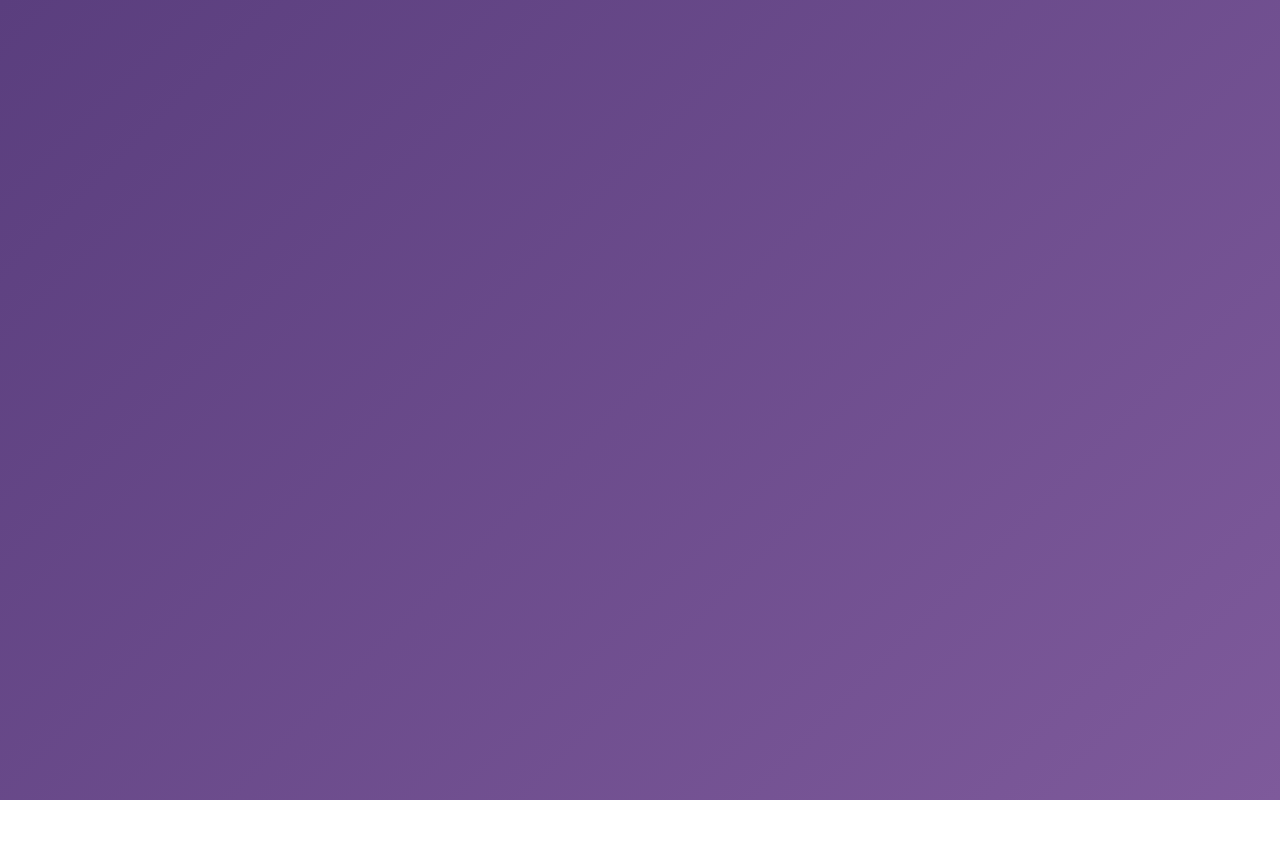
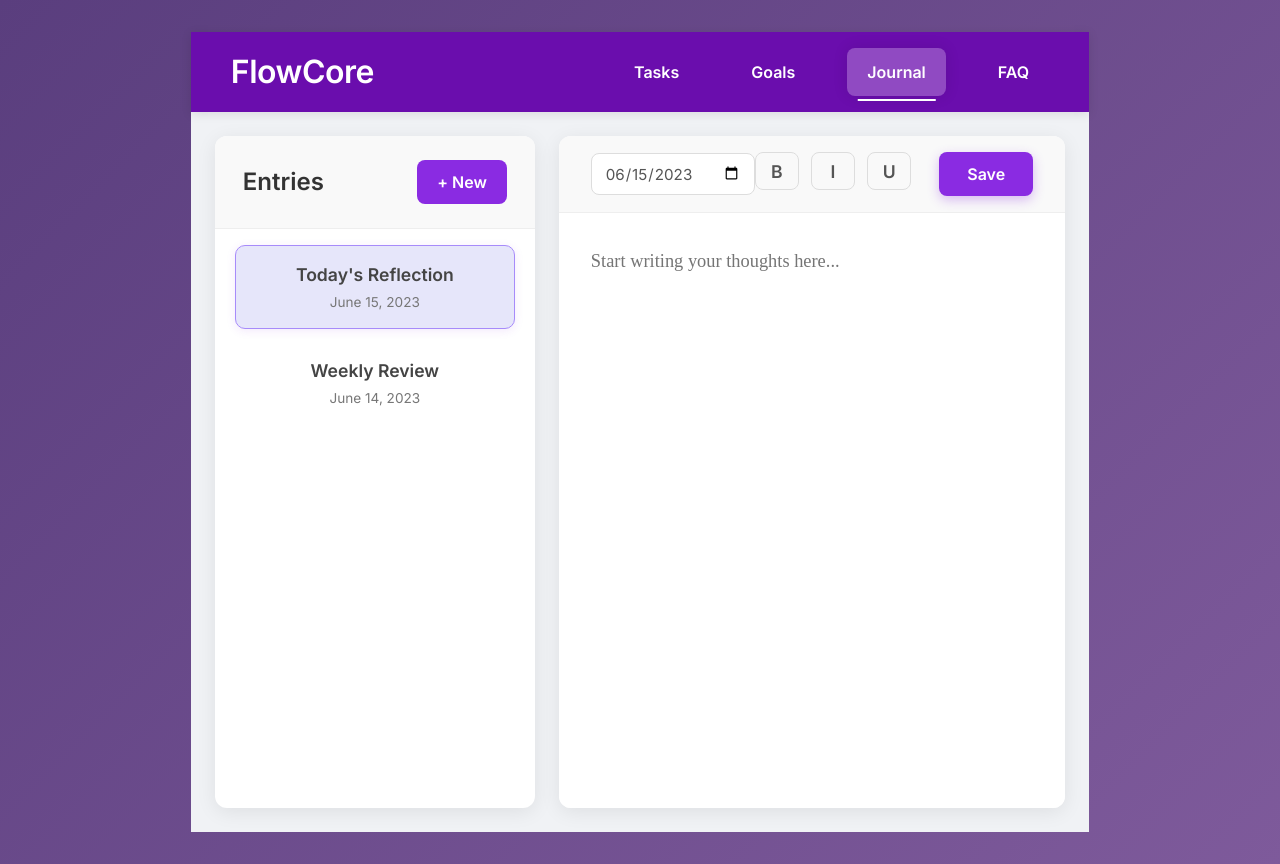
Before and after one commit to FrazzAhmed1/FlowCore, a React (Vite) app: page /journal in a window 1280 px wide. Before the commit this address had no page. Before the commit the page ends 800 px from the top, so only its background shows below. Built offline with nearby package versions, Linux system fonts and the light colour scheme.

Commit message:
added journaling component to the application

```diff
--- a/src/App.jsx
+++ b/src/App.jsx
@@ -8,6 +8,7 @@ import KeyPage from './KeyPage.jsx';
 import Login from './Login.jsx';
 import Signup from './Signup.jsx';
 import Faq from './faq.jsx';
+import Journal from './Journal.jsx';
 import './App.css';
 
 function App() {
@@ -24,6 +25,7 @@ function App() {
         <Route path="/login" element={<Login/>} />
         <Route path="/Signup" element={<Signup/>}/>
         <Route path="/faq" element={<Faq/>}/>
+        <Route path="/journal" element={<Journal/>}/>
       </Routes>
     </Router>
   );
--- a/src/HomePage.jsx
+++ b/src/HomePage.jsx
@@ -56,6 +56,7 @@ const HomePage = () => {
                     <Link to="/" className="button1">Login</Link>
                     <Link to="/" className="button1">Sign-Up</Link>
                     <Link to="/statistics" className="button1">Statistics</Link>
+                    <Link to="/journal" className="button1">Journal</Link>
                 </nav>
             </header>
 
--- /dev/null
+++ b/src/Journal.css
@@ -0,0 +1,276 @@
+.journal-app {
+  display: flex;
+  flex-direction: column;
+  height: 100vh;
+  background-color: #f0f2f5;
+  font-family: 'Inter', sans-serif;
+  color: #333;
+}
+
+.journal-header {
+  display: flex;
+  justify-content: space-between;
+  align-items: center;
+  padding: 1rem 2.5rem;
+  background-color: #6a0dad; /* Deep Purple */
+  color: white;
+  box-shadow: 0 2px 10px rgba(0, 0, 0, 0.1);
+}
+
+.journal-logo {
+  font-size: 2rem;
+  font-weight: 800;
+  margin: 0;
+  letter-spacing: -0.5px;
+}
+
+.journal-nav {
+  display: flex;
+  gap: 2rem;
+}
+
+.nav-item {
+  color: white;
+  text-decoration: none;
+  font-weight: 600;
+  padding: 0.75rem 1.25rem;
+  border-radius: 8px;
+  transition: background 0.3s ease, transform 0.2s ease;
+  position: relative;
+}
+
+.nav-item::after {
+  content: '';
+  position: absolute;
+  width: 0;
+  height: 2px;
+  bottom: -5px;
+  left: 50%;
+  transform: translateX(-50%);
+  background-color: white;
+  transition: width 0.3s ease;
+}
+
+.nav-item:hover {
+  background: rgba(255, 255, 255, 0.15);
+  transform: translateY(-2px);
+}
+
+.nav-item:hover::after {
+  width: calc(100% - 20px);
+}
+
+.nav-item.active {
+  background: rgba(255, 255, 255, 0.25);
+  box-shadow: 0 0 15px rgba(0, 0, 0, 0.1);
+}
+
+.nav-item.active::after {
+  width: calc(100% - 20px);
+}
+
+.journal-main {
+  display: flex;
+  flex: 1;
+  overflow: hidden;
+  padding: 1.5rem;
+  gap: 1.5rem;
+}
+
+.journal-sidebar {
+  width: 320px;
+  background-color: white;
+  border-radius: 12px;
+  box-shadow: 0 4px 20px rgba(0, 0, 0, 0.08);
+  display: flex;
+  flex-direction: column;
+  overflow: hidden;
+}
+
+.sidebar-header {
+  display: flex;
+  justify-content: space-between;
+  align-items: center;
+  padding: 1.5rem 1.75rem;
+  border-bottom: 1px solid #eee;
+  background-color: #f9f9f9;
+}
+
+.sidebar-header h2 {
+  margin: 0;
+  font-size: 1.5rem;
+  color: #333;
+}
+
+.new-entry-btn {
+  background: #8a2be2; /* Blue Violet */
+  color: white;
+  border: none;
+  border-radius: 8px;
+  padding: 0.75rem 1.25rem;
+  font-weight: 600;
+  cursor: pointer;
+  transition: background 0.3s ease, transform 0.2s ease;
+  display: flex;
+  align-items: center;
+  gap: 5px;
+}
+
+.new-entry-btn:hover {
+  background: #7a1cd1;
+  transform: translateY(-2px);
+}
+
+.entries-list {
+  flex: 1;
+  overflow-y: auto;
+  padding: 1rem 1.25rem;
+  scrollbar-width: thin;
+  scrollbar-color: #d1c4e9 #f5f5f5;
+}
+
+.entries-list::-webkit-scrollbar {
+  width: 8px;
+}
+
+.entries-list::-webkit-scrollbar-track {
+  background: #f5f5f5;
+  border-radius: 10px;
+}
+
+.entries-list::-webkit-scrollbar-thumb {
+  background-color: #d1c4e9;
+  border-radius: 10px;
+  border: 2px solid #f5f5f5;
+}
+
+.entry-preview {
+  padding: 1rem 1.2rem;
+  margin-bottom: 0.75rem;
+  border-radius: 10px;
+  cursor: pointer;
+  transition: background-color 0.2s ease, transform 0.1s ease;
+  border: 1px solid transparent;
+}
+
+.entry-preview:hover {
+  background-color: #f0f2f5;
+  transform: translateY(-2px);
+}
+
+.entry-preview.active {
+  background-color: #e6e6fa; /* Lavender */
+  border-color: #a78bfa; /* Medium Purple */
+  box-shadow: 0 2px 10px rgba(138, 43, 226, 0.1);
+}
+
+.entry-preview h3 {
+  margin: 0 0 0.2rem 0;
+  font-size: 1.1rem;
+  color: #444;
+  font-weight: 600;
+}
+
+.entry-preview p {
+  margin: 0;
+  color: #777;
+  font-size: 0.85rem;
+}
+
+.journal-editor {
+  flex: 1;
+  display: flex;
+  flex-direction: column;
+  background-color: white;
+  border-radius: 12px;
+  box-shadow: 0 4px 20px rgba(0, 0, 0, 0.08);
+  overflow: hidden;
+}
+
+.editor-header {
+  display: flex;
+  justify-content: space-between;
+  align-items: center;
+  padding: 1rem 2rem;
+  border-bottom: 1px solid #eee;
+  background-color: #f9f9f9;
+}
+
+.entry-date {
+  border: 1px solid #ddd;
+  border-radius: 8px;
+  padding: 0.6rem 0.8rem;
+  font-family: inherit;
+  font-size: 0.95rem;
+  color: #555;
+  outline: none;
+  transition: border-color 0.2s ease;
+}
+
+.entry-date:focus {
+  border-color: #8a2be2;
+}
+
+.editor-actions {
+  display: flex;
+  gap: 0.75rem;
+}
+
+.format-btn {
+  background: none;
+  border: 1px solid #ddd;
+  border-radius: 8px;
+  width: 38px;
+  height: 38px;
+  display: flex;
+  align-items: center;
+  justify-content: center;
+  cursor: pointer;
+  font-size: 1.1rem;
+  font-weight: 700;
+  color: #555;
+  transition: background-color 0.2s ease, border-color 0.2s ease, color 0.2s ease;
+}
+
+.format-btn:hover {
+  background-color: #f0f2f5;
+  border-color: #c9c9c9;
+  color: #333;
+}
+
+.save-btn {
+  background: #8a2be2; /* Blue Violet */
+  color: white;
+  border: none;
+  border-radius: 8px;
+  padding: 0.75rem 1.75rem;
+  margin-left: 1rem;
+  font-weight: 600;
+  cursor: pointer;
+  transition: background 0.3s ease, transform 0.2s ease;
+  box-shadow: 0 4px 12px rgba(138, 43, 226, 0.3);
+}
+
+.save-btn:hover {
+  background: #7a1cd1;
+  transform: translateY(-2px);
+  box-shadow: 0 6px 15px rgba(138, 43, 226, 0.4);
+}
+
+.journal-textarea {
+  flex: 1;
+  padding: 2rem;
+  border: none;
+  resize: none;
+  font-family: 'Merriweather', serif; /* A more elegant font for notes */
+  font-size: 1.15rem;
+  line-height: 1.8;
+  color: #333;
+  overflow-y: auto;
+  white-space: pre-wrap; /* Ensures line breaks and spaces are preserved */
+  word-wrap: break-word; /* Prevents long words from overflowing */
+}
+
+.journal-textarea:focus {
+  outline: none;
+}
--- /dev/null
+++ b/src/Journal.jsx
@@ -0,0 +1,60 @@
+import React from 'react';
+import { Link } from 'react-router-dom';
+import './Journal.css';
+
+const Journal = () => {
+  return (
+    <div className="journal-app">
+      <header className="journal-header">
+        <h1 className="journal-logo">FlowCore</h1>
+        <nav className="journal-nav">
+          <Link to="/tasks" className="nav-item">Tasks</Link>
+          <Link to="/goals" className="nav-item">Goals</Link>
+          <Link to="/journal" className="nav-item active">Journal</Link>
+          <Link to="/" className="nav-item">FAQ</Link>
+        </nav>
+      </header>
+
+      <div className="journal-main">
+        <div className="journal-sidebar">
+          <div className="sidebar-header">
+            <h2>Entries</h2>
+            <button className="new-entry-btn">+ New</button>
+          </div>
+          <div className="entries-list">
+            <div className="entry-preview active">
+              <h3>Today's Reflection</h3>
+              <p>June 15, 2023</p>
+            </div>
+            <div className="entry-preview">
+              <h3>Weekly Review</h3>
+              <p>June 14, 2023</p>
+            </div>
+          </div>
+        </div>
+
+        <div className="journal-editor">
+          <div className="editor-header">
+            <input
+              type="date"
+              className="entry-date"
+              value="2023-06-15"
+            />
+            <div className="editor-actions">
+              <button className="format-btn">B</button>
+              <button className="format-btn">I</button>
+              <button className="format-btn">U</button>
+              <button className="save-btn">Save</button>
+            </div>
+          </div>
+          <textarea
+            className="journal-textarea"
+            placeholder="Start writing your thoughts here..."
+          ></textarea>
+        </div>
+      </div>
+    </div>
+  );
+};
+
+export default Journal;
--- a/src/Login.jsx
+++ b/src/Login.jsx
@@ -3,39 +3,37 @@ import { Link } from 'react-router-dom';
 import './Login.css';
 
 const Login = () => {
-  const [userData, setUserData] = useState('');
-  const [password, setPassword] = useState('');
-  const [validMessage, setValidMessage] = useState('');
+const [uname,Setuname]= useState();
+const [password,Setpassword]= useState();
+const [validate,Setvalidate]= useState();
 
-  function handleLogin(e) {
+function handleLogin(e) {
+
     e.preventDefault();
 
     const pattern = /^(?=[A-Z])(?=.*[!@#$%^&*])[A-Za-z\d!@#$%^&*]{9}$/;
 
-    if (!userData || !password) {
-      setValidMessage("Must enter both fields");
+    if (!password || !uname) {
+      Setvalidate('Must enter both fields');
       return;
     }
+     if (uname.length<=3) {
+        Setvalidate('Name must be longer than 3 characters');
+        return;
+     }
 
-    if (userData.length < 3) {
-      setValidMessage("Username must be at least 3 characters");
-      return;
+
+    if (!pattern.test(password)) {
+        Setvalidate("Password must be 9 chars, start with uppercase, include 1 special char");
+        return;
     }
 
-    if (!pattern.test(password)) {
-      setValidMessage("Password must be 9 chars, start with uppercase, include 1 special char");
-      return;
-    }
+     Setvalidate('');
 
-    setValidMessage('');
-    setPassword('');
-    setUserData('');
-
-  }
-
+}
   return (
     <>
-      <form className="login" onSubmit={handleLogin}>
+      <form className="login" onSubmit={handleLogin} >
         <h1 className="word">Login</h1>
 
         <div className="container">
@@ -45,8 +43,8 @@ const Login = () => {
               type="text"
               className="value"
               placeholder="Enter username"
-              value={userData}
-              onChange={(e) => setUserData(e.target.value)}
+              value={uname}
+              onChange={(e)=> Setuname(e.target.value)}
             />
           </div>
 
@@ -57,13 +55,13 @@ const Login = () => {
               className="value"
               placeholder="Enter password"
               value={password}
-              onChange={(e) => setPassword(e.target.value)}
+              onChange={(e)=> Setpassword(e.target.value)}
             />
           </div>
 
           <button type="submit" className="button">Login</button>
 
-          {validMessage && <p className="error">{validMessage}</p>}
+          {validate && <p className="error">{validate}</p>}
 
           <p> Forgot Password? <Link to="/signup"> Reset Password </Link> </p>
         </div>
--- a/src/timer.css
+++ b/src/timer.css
@@ -1,4 +1,7 @@
-
+.timer {
+    display: flex;
+    direction: row;
+}
 .timer-container {
     max-width: 400px;
     margin: 60px auto;
```
Also changed, not shown: src/GoalPage.jsx (line endings or trailing spaces), src/HomePage.css (line endings or trailing spaces), src/Statistics.jsx (line endings or trailing spaces).
